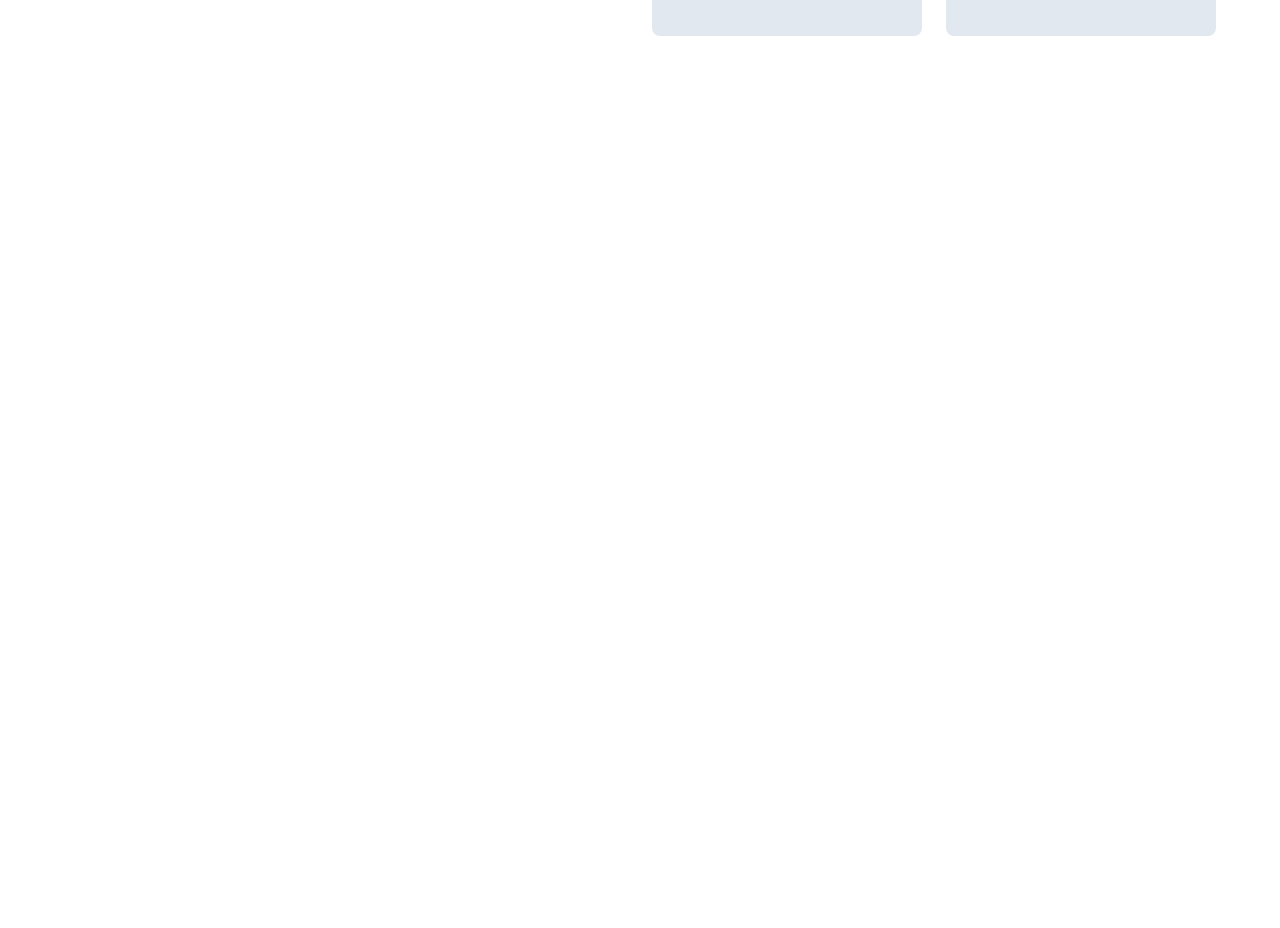
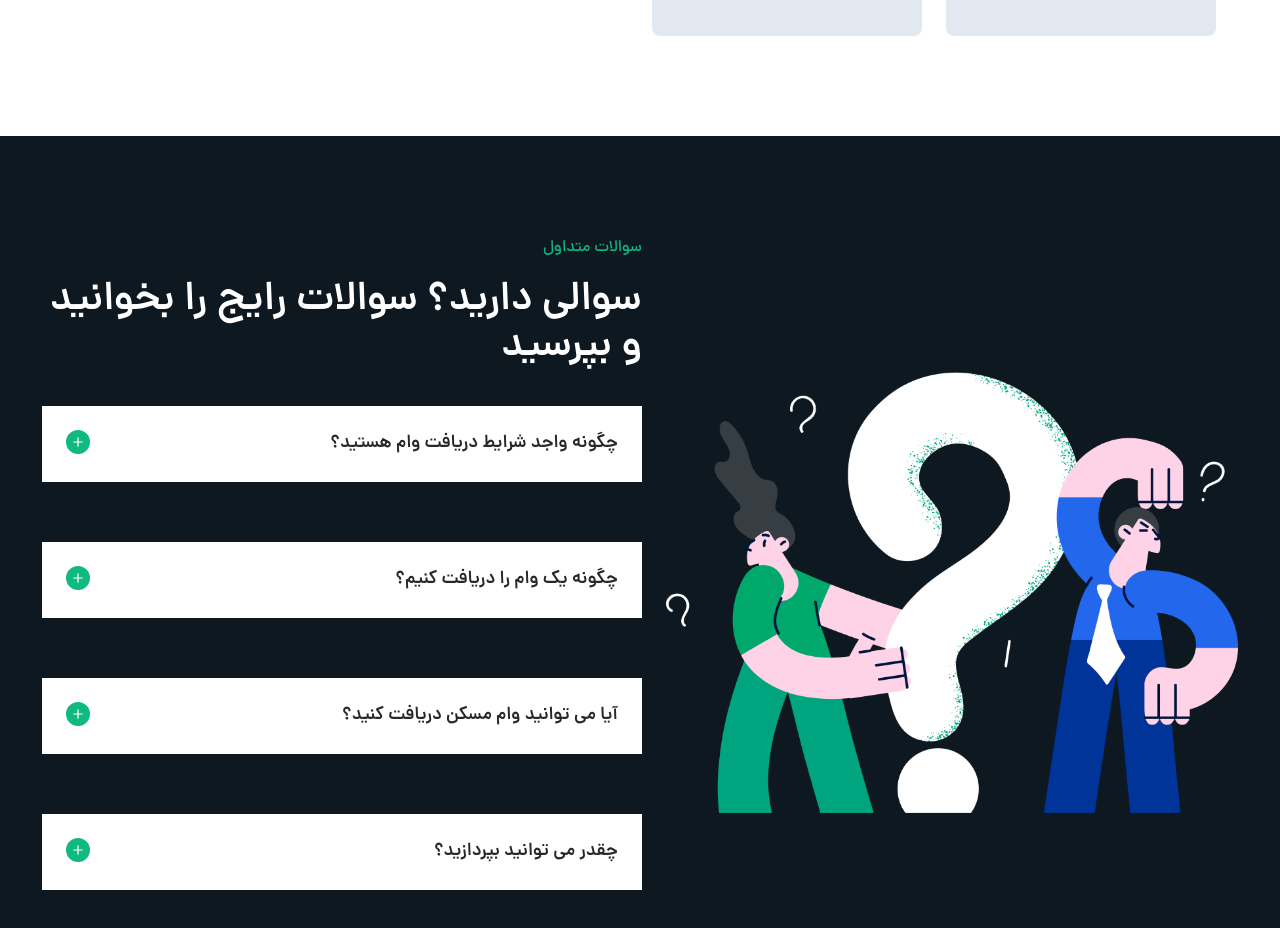
Before and after one commit to Ali-HkH/Pento-landing-static-react-tailwind, a React (Create React App) app: page / in a window 1280 px wide. Shown: the part 4820-5748 px from the top of the page. Before the commit the page ends 4956 px from the top, so only its background shows below. Built offline with nearby package versions, Linux system fonts and the light colour scheme.

Commit message:
develped FAQ section

```diff
--- a/public/index.html
+++ b/public/index.html
@@ -13,6 +13,28 @@
    <body>
       <!-- all svgs -->
       <svg class="hidden">
+         <symbol
+            id="minus-mini"
+            xmlns="http://www.w3.org/2000/svg"
+            viewBox="0 0 20 20"
+            fill="currentColor"
+         >
+            <path
+               fill-rule="evenodd"
+               d="M4 10a.75.75 0 0 1 .75-.75h10.5a.75.75 0 0 1 0 1.5H4.75A.75.75 0 0 1 4 10Z"
+               clip-rule="evenodd"
+            />
+         </symbol>
+         <symbol
+            id="plus-mini"
+            xmlns="http://www.w3.org/2000/svg"
+            viewBox="0 0 20 20"
+            fill="currentColor"
+         >
+            <path
+               d="M10.75 4.75a.75.75 0 0 0-1.5 0v4.5h-4.5a.75.75 0 0 0 0 1.5h4.5v4.5a.75.75 0 0 0 1.5 0v-4.5h4.5a.75.75 0 0 0 0-1.5h-4.5v-4.5Z"
+            />
+         </symbol>
          <symbol
             id="arrow-up-mini"
             xmlns="http://www.w3.org/2000/svg"
--- a/src/App.js
+++ b/src/App.js
@@ -8,6 +8,7 @@ import Team from "./Components/Team/Team";
 import Process from "./Components/Process/Process";
 import FunFact from "./Components/FunFact/FunFact";
 import ToTop from "./Components/ToTop/ToTop";
+import FAQ from "./Components/FAQ/FAQ";
 
 function App() {
   return (
@@ -22,6 +23,7 @@ function App() {
       <Team />
       <Process />
       <FunFact />
+      <FAQ />
     </div>
   );
 }
--- /dev/null
+++ b/src/Components/FAQ/FAQ.jsx
@@ -0,0 +1,52 @@
+import React, { useState } from "react";
+import SectionHeading from "../SectionHeading/SectionHeading";
+import FAQItem from "../FAQItem/FAQItem";
+
+function FAQ() {
+   const [openedFAQ, setOpenedFAQ] = useState(null);
+
+   return (
+      <div className="bg-about py-[50px] md:py-[70px] lg:py-[100px]">
+         <div className="container-fluid flex flex-col justify-start gap-y-8 lg:flex-row lg:items-center">
+            <div className="px-3 w-full lg:w-[80%] xl:w-[60%]">
+               <img src="./imgs/faq-img.png" alt="FAQ-img" />
+            </div>
+            <div className="px-3 text-white">
+               <SectionHeading
+                  title="سوالی دارید؟ سوالات رایج را بخوانید و بپرسید"
+                  subTitle="سوالات متداول"
+                  center={false}
+               />
+               <div className="pt-9">
+                  <FAQItem
+                     title="چگونه واجد شرایط دریافت وام هستید؟"
+                     number={1}
+                     openedFAQ={openedFAQ}
+                     setOpenedFAQ={setOpenedFAQ}
+                  />
+                  <FAQItem
+                     title="چگونه یک وام را دریافت کنیم؟"
+                     number={2}
+                     openedFAQ={openedFAQ}
+                     setOpenedFAQ={setOpenedFAQ}
+                  />
+                  <FAQItem
+                     title="آیا می توانید وام مسکن دریافت کنید؟"
+                     number={3}
+                     openedFAQ={openedFAQ}
+                     setOpenedFAQ={setOpenedFAQ}
+                  />
+                  <FAQItem
+                     title="چقدر می توانید بپردازید؟"
+                     number={4}
+                     openedFAQ={openedFAQ}
+                     setOpenedFAQ={setOpenedFAQ}
+                  />
+               </div>
+            </div>
+         </div>
+      </div>
+   );
+}
+
+export default FAQ;
--- /dev/null
+++ b/src/Components/FAQItem/FAQItem.jsx
@@ -0,0 +1,62 @@
+import React, { useState } from "react";
+
+function FAQItem({ title, number, openedFAQ, setOpenedFAQ }) {
+   const [isFAQExpand, setIsFAQExpand] = useState(false);
+
+   const accordionClickHandler = (number) => {
+      if (number !== openedFAQ) {
+         setOpenedFAQ(number);
+         setIsFAQExpand(true);
+      } else {
+         setIsFAQExpand(!isFAQExpand);
+      }
+   };
+
+   return (
+      <div className="mb-5 max-w-[650px] lg:w-full">
+         <div
+            className={`${
+               number === openedFAQ && isFAQExpand
+                  ? "bg-emerald-500 text-white"
+                  : "bg-white dark:bg-about text-zinc-800 dark:text-white"
+            } p-6 flex justify-between  transition-colors`}
+            role="button"
+            onClick={() => accordionClickHandler(number)}
+         >
+            <p className="text-lg font-Dana-bold transition-colors">{title}</p>
+            <div
+               className={`${
+                  number === openedFAQ && isFAQExpand
+                     ? "bg-white text-emerald-500"
+                     : "bg-emerald-500 text-white"
+               } size-6 px-1 flex-center rounded-full`}
+            >
+               {number === openedFAQ && isFAQExpand ? (
+                  <svg className="size-6">
+                     <use href="#minus-mini"></use>
+                  </svg>
+               ) : (
+                  <svg className="size-6">
+                     <use href="#plus-mini"></use>
+                  </svg>
+               )}
+            </div>
+         </div>
+         <div
+            className={`${
+               number === openedFAQ && isFAQExpand
+                  ? "max-h-[460px] opacity-100"
+                  : "max-h-0 opacity-0 p-0"
+            } bg-transparent p-5 pl-4 overflow-hidden transition-all duration-300`}
+         >
+            لورم ایپسوم به سادگی ساختار چاپ و متن را در بر می گیرد. لورم ایپسوم
+            به مدت 40 سال استاندارد صنعت بوده است. لورم ایپسوم به سادگی ساختار
+            چاپ و متن را در بر می گیرد. لورم ایپسوم به سادگی ساختار چاپ و متن را
+            در بر می گیرد. لورم ایپسوم به سادگی ساختار چاپ و متن را در بر می
+            گیرد. لورم ایپسوم به مدت 40 سال استاندارد صنعت بوده است.
+         </div>
+      </div>
+   );
+}
+
+export default FAQItem;
--- a/src/Components/Process/Process.jsx
+++ b/src/Components/Process/Process.jsx
@@ -1,9 +1,9 @@
-import React, { useState } from "react";
+import React, { useEffect, useState } from "react";
 import SectionHeading from "../SectionHeading/SectionHeading";
 import ProcessItem from "../ProcessItem/ProcessItem";
 
 function Process() {
-   const [openedProcess, setOpenedProcess] = useState(1);
+   const [openedProcess, setOpenedProcess] = useState(null);
 
    return (
       <div id="process">
--- a/src/Components/ProcessItem/ProcessItem.jsx
+++ b/src/Components/ProcessItem/ProcessItem.jsx
@@ -1,4 +1,4 @@
-import React, { useState } from "react";
+import React, { useEffect, useState } from "react";
 
 function ProcessItem({ text, number, openedProcess, setOpenedProcess }) {
    const [isProcessExpand, setIsProcessExpand] = useState(false);
@@ -32,7 +32,7 @@ function ProcessItem({ text, number, openedProcess, setOpenedProcess }) {
          <div
             className={`${
                number === openedProcess && isProcessExpand
-                  ? "max-h-[120px] opacity-100 "
+                  ? "max-h-[190px] opacity-100 "
                   : "max-h-0 opacity-0 "
             }  lg:w-[376px] xl:w-[476px] 2xl:w-[576px] overflow-hidden pr-10 pb-5 text-[15px] font-Dana-med transition-all duration-300`}
          >
```
Also changed, not shown: public/imgs/faq-img.png (added).
